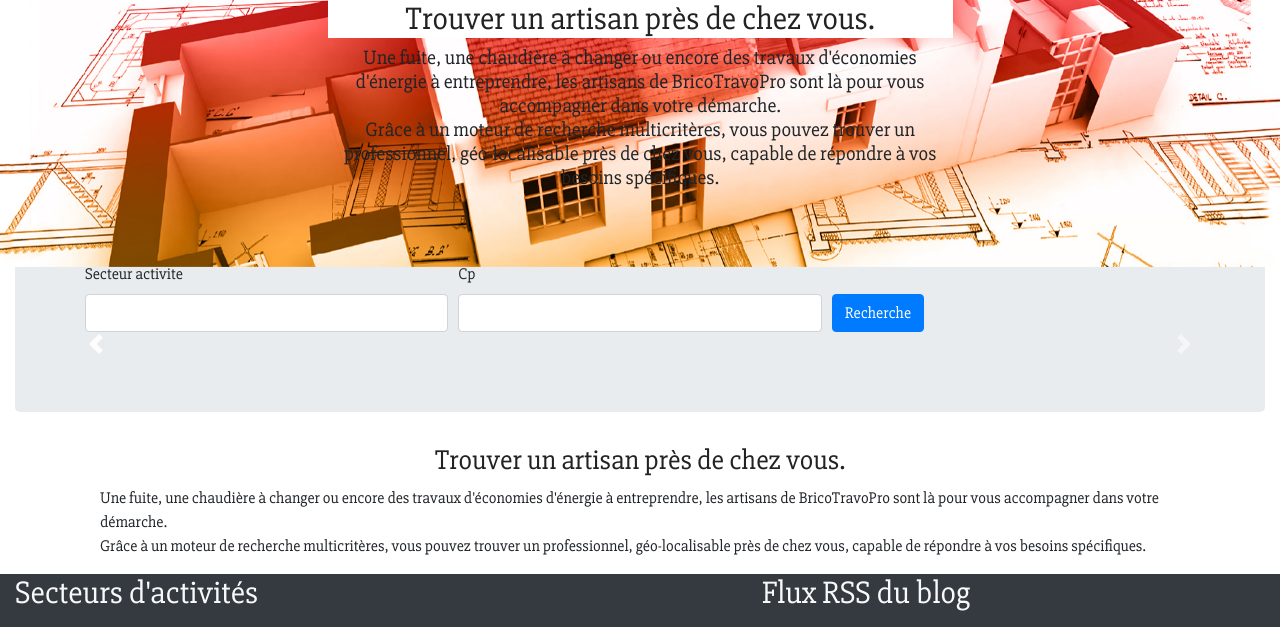
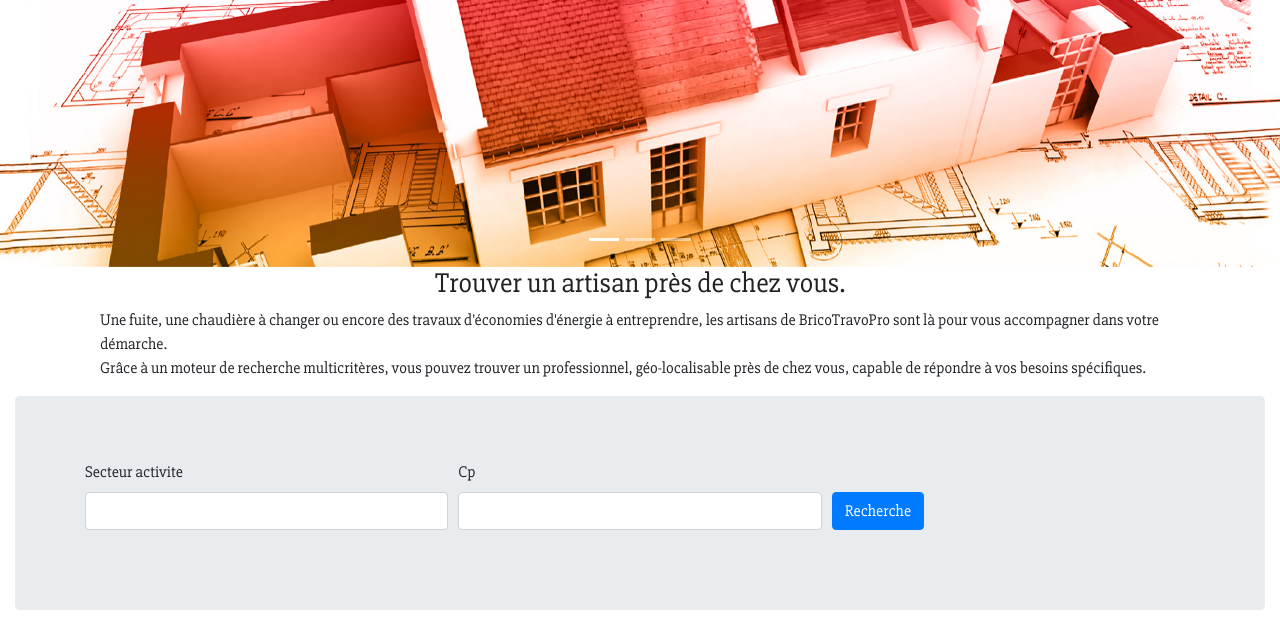
Before and after one commit to bricotravopro/BricoTravoPro, a Symfony app: template templates/home/index.html.twig in a window 1280 px wide. Shown: the part 56-683 px from the top of the page. Run offline with Twig, Linux system fonts and the light colour scheme; the template is opened without the code that fills it, so the values that code supplies are empty; form fields are guessed from the names that the template uses; some libraries are stand-ins or nearby versions.

Commit message:
Réparation caroussel page acceuil

```diff
--- a/templates/home/index.html.twig
+++ b/templates/home/index.html.twig
@@ -12,12 +12,32 @@
             <div class="carousel-item active">
                 <img src="/images/slide1.jpg" class="d-block w-100" alt="slide1">
             </div>
+            <div class="carousel-item">
+                <img src="/images/slide2.jpg" class="d-block w-100" alt="slide2">
+            </div>
+            <div class="carousel-item">
+                <img src="/images/slide3.jpg" class="d-block w-100" alt="slide3">
+            </div>
+        </div>
+          <a class="carousel-control-prev" href="#carouselExampleIndicators" role="button" data-slide="prev">
+            <span class="carousel-control-prev-icon" aria-hidden="true"></span>
+            <span class="sr-only">Previous</span>
+        </a>
+        <a class="carousel-control-next" href="#carouselExampleIndicators" role="button" data-slide="next">
+            <span class="carousel-control-next-icon" aria-hidden="true"></span>
+            <span class="sr-only">Next</span>
+        </a>
+    </div>
 
+    <!-- End Slider-banner -->
+
+    <!-- Block recherche-->
+    <div class="container">
+        <h3  class="recherche col-6 offset-3 text-center"> Trouver un artisan près de chez vous. </h3>
+        <p class="col-12">Une fuite, une chaudière à changer ou encore des travaux d'économies d'énergie à entreprendre, les artisans de BricoTravoPro sont là pour vous accompagner dans votre démarche.<br>
+            Grâce à un moteur de recherche multicritères, vous pouvez trouver un professionnel, géo-localisable près de chez vous, capable de répondre à vos besoins spécifiques.</p>
+    </div>
     <div class="container-fluid">
-
-        <h2  class="recherche col-6 offset-3 text-center"> Trouver un artisan près de chez vous. </h2>
-       <h5 class="col-6 offset-3 text-center">Une fuite, une chaudière à changer ou encore des travaux d'économies d'énergie à entreprendre, les artisans de BricoTravoPro sont là pour vous accompagner dans votre démarche.<br>
-       Grâce à un moteur de recherche multicritères, vous pouvez trouver un professionnel, géo-localisable près de chez vous, capable de répondre à vos besoins spécifiques.</h5>
 
     <div class="jumbotron">
         <div class="container">
@@ -39,39 +59,7 @@
         </div>
     </div>
 
-{#     <div class="row">#}
-{#        <div class="col m6 offset-m3 ">#}
-{#            <h1>Résultats de la recherche</h1>#}
-
-{#            {% for pro in search_form %}#}
-{#              {{ SecteurActivite }}#}
-{#            {% endfor %}#}
-{#        </div>#}
-
-     </div>
-
-   </div>
-            <div class="carousel-item">
-                <img src="/images/slide2.jpg" class="d-block w-100" alt="slide2">
-            </div>
-            <div class="carousel-item">
-                <img src="/images/slide3.jpg" class="d-block w-100" alt="slide3">
-            </div>
-        </div>
-        <a class="carousel-control-prev" href="#carouselExampleIndicators" role="button" data-slide="prev">
-            <span class="carousel-control-prev-icon" aria-hidden="true"></span>
-            <span class="sr-only">Previous</span>
-        </a>
-        <a class="carousel-control-next" href="#carouselExampleIndicators" role="button" data-slide="next">
-            <span class="carousel-control-next-icon" aria-hidden="true"></span>
-            <span class="sr-only">Next</span>
-        </a>
-    </div>
-    <div class="container">
-        <h3  class="recherche col-6 offset-3 text-center"> Trouver un artisan près de chez vous. </h3>
-        <p class="col-12">Une fuite, une chaudière à changer ou encore des travaux d'économies d'énergie à entreprendre, les artisans de BricoTravoPro sont là pour vous accompagner dans votre démarche.<br>
-            Grâce à un moteur de recherche multicritères, vous pouvez trouver un professionnel, géo-localisable près de chez vous, capable de répondre à vos besoins spécifiques.</p>
-    </div>
+    <!-- End Block recherche-->
 
     <div class="container-fluid" >
         <div class="row">
```
Lines whose indentation alone changed are shown as unchanged.
